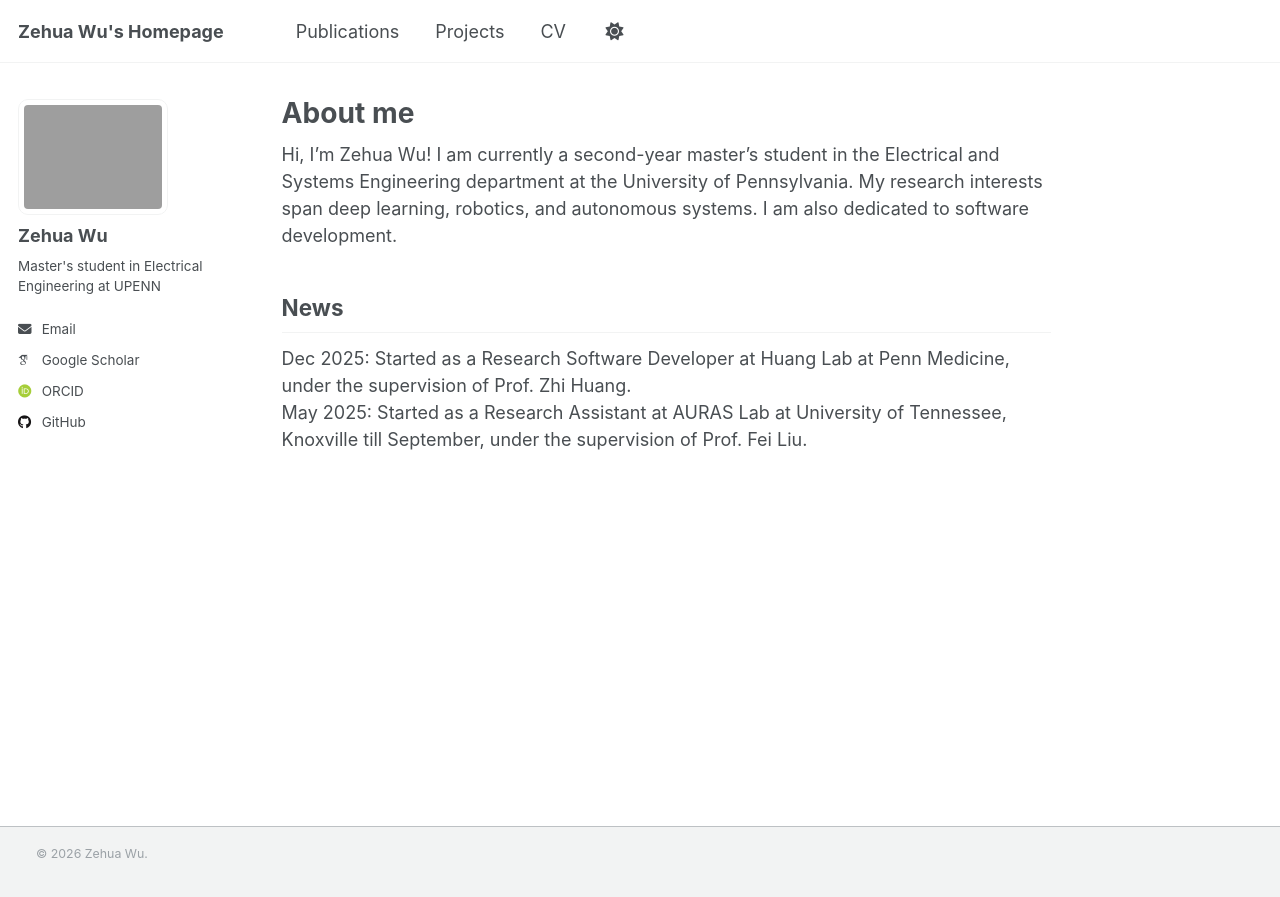
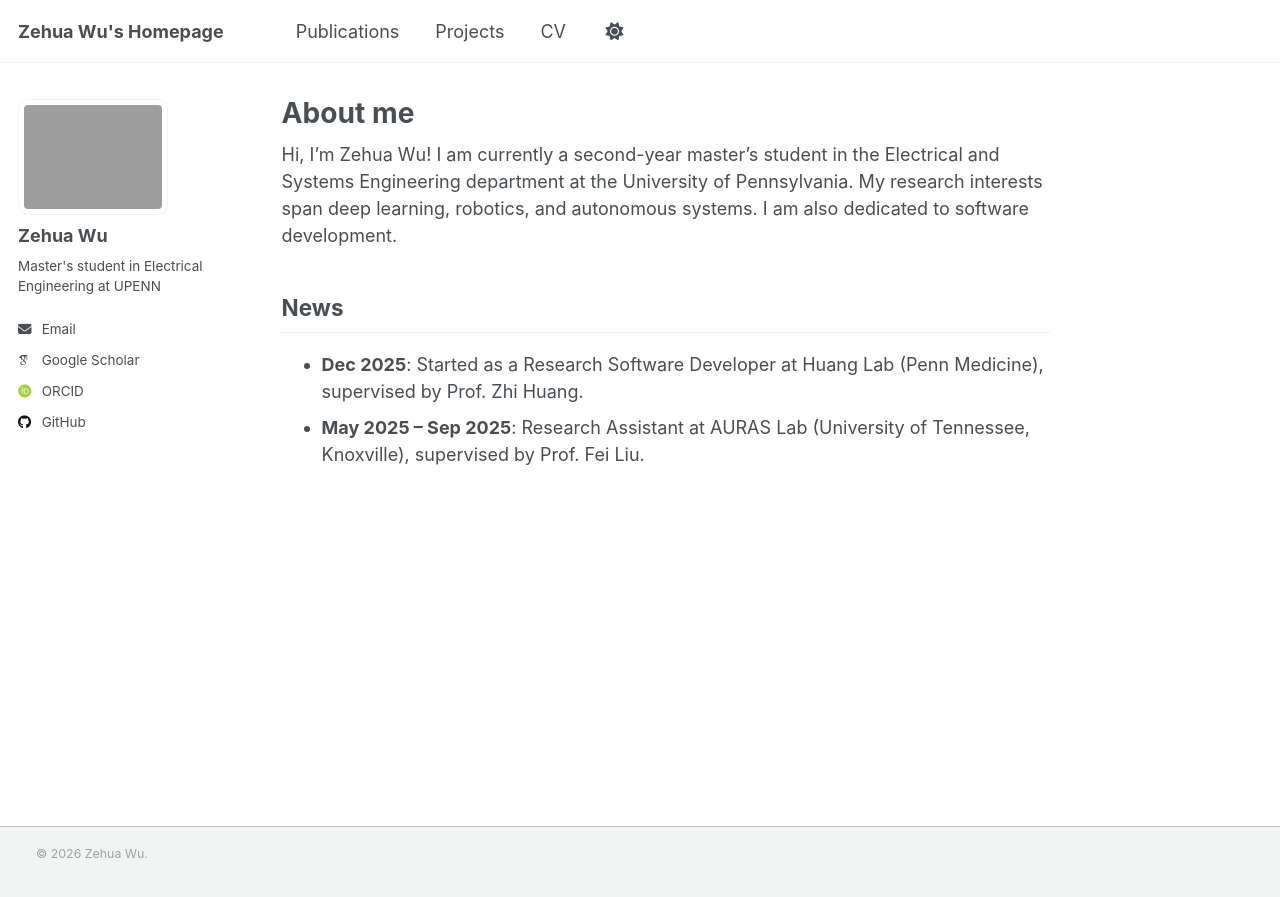
Before and after one commit to zehua-wu/zehua-wu.github.io, a Jekyll site: the page built from _pages/about.md, in a window 1280 px wide. Shown: the top 897 px of the page. Built offline with Jekyll 4.4.1, drawn with Linux system fonts in a browser that asks for light colours; some web fonts are replaced; a script that is not in the unit is left out.

Commit message:
Update news section for clarity and formatting

```diff
--- a/_pages/about.md
+++ b/_pages/about.md
@@ -13,8 +13,8 @@ Hi, I'm Zehua Wu! I am currently a second-year master's student in the Electrica
 
 
 ## News
-Dec 2025: Started as a Research Software Developer at Huang Lab at Penn Medicine, under the supervision of Prof. Zhi Huang.  <br>
-May 2025: Started as a Research Assistant at AURAS Lab at University of Tennessee, Knoxville till September, under the supervision of Prof. Fei Liu.
+- **Dec 2025**: Started as a Research Software Developer at Huang Lab (Penn Medicine), supervised by Prof. Zhi Huang.
+- **May 2025 – Sep 2025**: Research Assistant at AURAS Lab (University of Tennessee, Knoxville), supervised by Prof. Fei Liu.
 
 <!--
 
```
